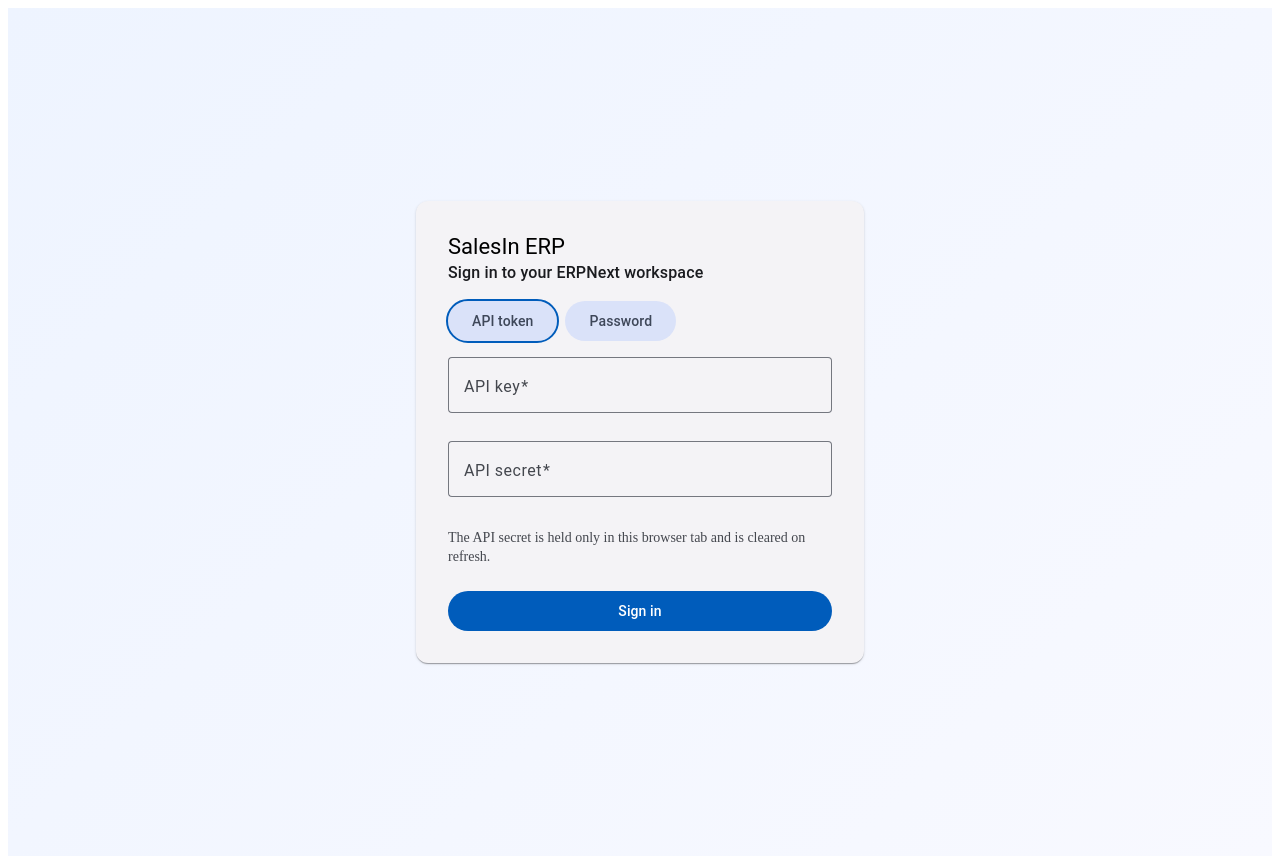
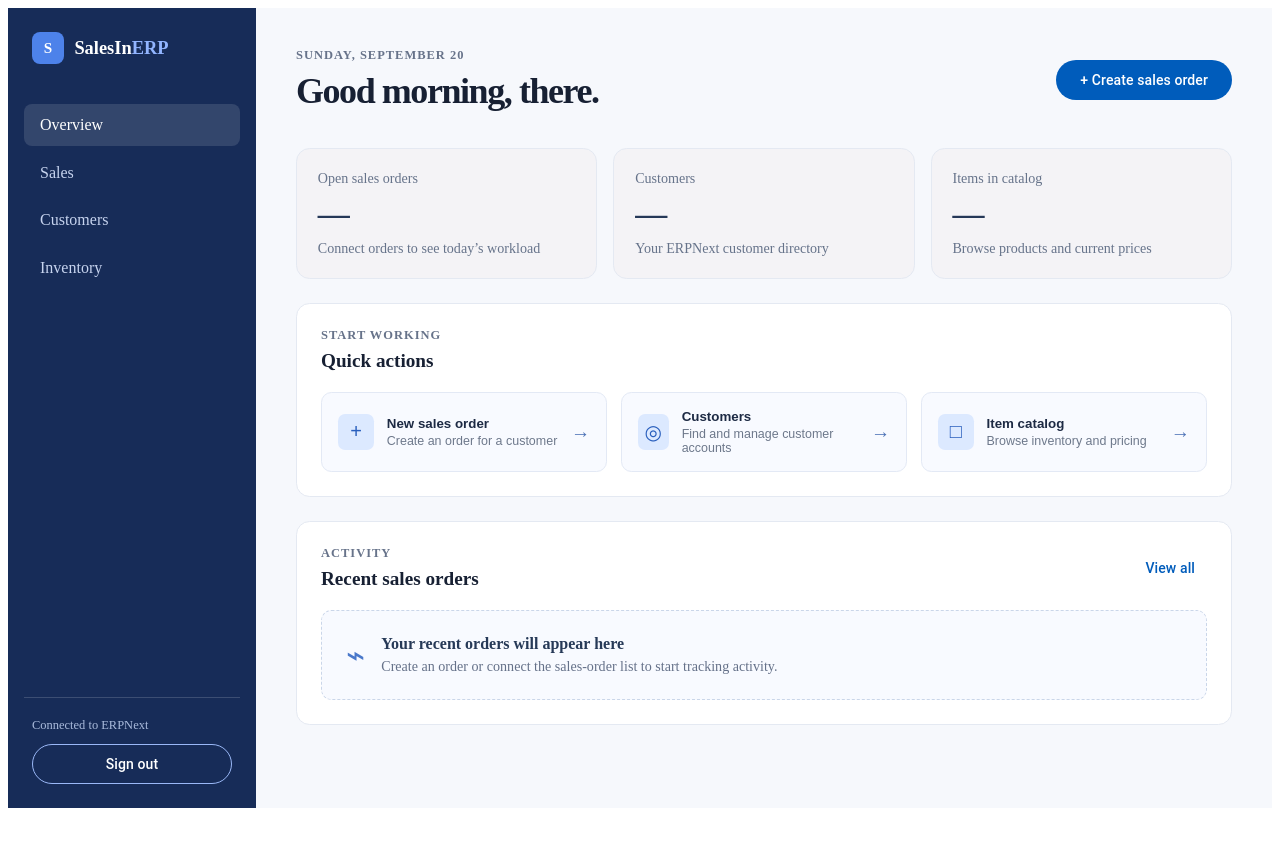
Before and after one commit to MajdKashlan/gptcodex, an Angular app in the folder apps/salesin-erp/: page / in a window 1280 px wide. Before the commit this address led to /login. After the commit the page ends 816 px from the top, so only its background shows below. Built offline with nearby package versions, Linux system fonts and the light colour scheme.

Commit message:
feat: add home component with routing and layout for sales overview

```diff
--- a/apps/salesin-erp/src/app/app.routes.ts
+++ b/apps/salesin-erp/src/app/app.routes.ts
@@ -1,6 +1,11 @@
 import { Routes } from '@angular/router';
 
 export const routes: Routes = [
+  {
+    path: '',
+    loadComponent: () =>
+      import('./features/home/home.component').then((module) => module.HomeComponent),
+  },
   {
     path: 'login',
     loadComponent: () =>
@@ -8,6 +13,6 @@
         (module) => module.LoginComponent,
       ),
   },
-  { path: '', pathMatch: 'full', redirectTo: 'login' },
+  { path: 'catalog', pathMatch: 'full', redirectTo: '' },
   { path: '**', redirectTo: 'login' },
 ];
--- a/apps/salesin-erp/src/app/features/authentication/login/login.component.ts
+++ b/apps/salesin-erp/src/app/features/authentication/login/login.component.ts
@@ -63,7 +63,7 @@
         : this.auth.loginWithPassword(this.passwordForm.getRawValue());
 
     request.pipe(finalize(() => this.loading.set(false))).subscribe({
-      next: () => void this.router.navigate(['/catalog']),
+      next: () => void this.router.navigate(['/']),
       error: () =>
         this.errorMessage.set(
           'Authentication was not accepted. Check your details and ERPNext permissions.',
--- /dev/null
+++ b/apps/salesin-erp/src/app/features/home/home.component.html
@@ -0,0 +1,92 @@
+<main class="workspace">
+  <aside class="sidebar">
+    <a class="brand" routerLink="/" aria-label="SalesIn ERP home">
+      <span class="brand-mark">S</span>
+      <span>SalesIn<span>ERP</span></span>
+    </a>
+
+    <nav aria-label="Main navigation">
+      <a class="nav-item active" routerLink="/">Overview</a>
+      <a class="nav-item" href="#quick-actions">Sales</a>
+      <a class="nav-item" href="#quick-actions">Customers</a>
+      <a class="nav-item" href="#quick-actions">Inventory</a>
+    </nav>
+
+    <div class="sidebar-footer">
+      <p>Connected to ERPNext</p>
+      <button matButton="outlined" type="button" (click)="signOut()">Sign out</button>
+    </div>
+  </aside>
+
+  <section class="content">
+    <header class="topbar">
+      <div>
+        <p class="eyebrow">{{ today }}</p>
+        <h1>Good morning, {{ userName() }}.</h1>
+      </div>
+      <button matButton="filled" type="button">+ Create sales order</button>
+    </header>
+
+    <section class="metric-grid" aria-label="Sales overview">
+      <mat-card>
+        <mat-card-content>
+          <p class="metric-label">Open sales orders</p>
+          <strong class="metric-value">—</strong>
+          <p class="metric-note">Connect orders to see today’s workload</p>
+        </mat-card-content>
+      </mat-card>
+      <mat-card>
+        <mat-card-content>
+          <p class="metric-label">Customers</p>
+          <strong class="metric-value">—</strong>
+          <p class="metric-note">Your ERPNext customer directory</p>
+        </mat-card-content>
+      </mat-card>
+      <mat-card>
+        <mat-card-content>
+          <p class="metric-label">Items in catalog</p>
+          <strong class="metric-value">—</strong>
+          <p class="metric-note">Browse products and current prices</p>
+        </mat-card-content>
+      </mat-card>
+    </section>
+
+    <section id="quick-actions" class="panel">
+      <div class="section-heading">
+        <div>
+          <p class="eyebrow">Start working</p>
+          <h2>Quick actions</h2>
+        </div>
+      </div>
+      <div class="action-grid">
+        @for (action of quickActions; track action.title) {
+          <button class="action-card" type="button">
+            <span class="action-symbol">{{ action.symbol }}</span>
+            <span>
+              <strong>{{ action.title }}</strong>
+              <small>{{ action.description }}</small>
+            </span>
+            <span class="arrow">→</span>
+          </button>
+        }
+      </div>
+    </section>
+
+    <section class="panel recent-panel">
+      <div class="section-heading">
+        <div>
+          <p class="eyebrow">Activity</p>
+          <h2>Recent sales orders</h2>
+        </div>
+        <button matButton type="button">View all</button>
+      </div>
+      <div class="empty-state">
+        <span>⌁</span>
+        <div>
+          <h3>Your recent orders will appear here</h3>
+          <p>Create an order or connect the sales-order list to start tracking activity.</p>
+        </div>
+      </div>
+    </section>
+  </section>
+</main>
--- /dev/null
+++ b/apps/salesin-erp/src/app/features/home/home.component.scss
@@ -0,0 +1,41 @@
+:host { display: block; min-height: 100dvh; }
+
+.workspace { background: #f6f8fc; color: #172033; display: flex; min-height: 100dvh; }
+.sidebar { background: #172c58; box-sizing: border-box; color: #e8efff; display: flex; flex: 0 0 15.5rem; flex-direction: column; padding: 1.5rem 1rem; }
+.brand { align-items: center; color: #fff; display: flex; font-size: 1.15rem; font-weight: 700; gap: .65rem; padding: 0 .5rem 2.5rem; text-decoration: none; }
+.brand span span { color: #92b5ff; }
+.brand-mark { align-items: center; background: #4d82ea; border-radius: .5rem; display: inline-flex; font-size: .95rem; height: 2rem; justify-content: center; width: 2rem; }
+nav { display: grid; gap: .35rem; }
+.nav-item { border-radius: .5rem; color: #c7d4ef; padding: .75rem 1rem; text-decoration: none; }
+.nav-item:hover, .nav-item.active { background: rgba(255, 255, 255, .12); color: #fff; }
+.sidebar-footer { border-top: 1px solid rgba(255, 255, 255, .16); margin-top: auto; padding: 1.25rem .5rem 0; }
+.sidebar-footer p { color: #aabbdc; font-size: .78rem; margin: 0 0 .7rem; }
+.sidebar-footer button { border-color: #9ab8f7; color: #fff; width: 100%; }
+.content { box-sizing: border-box; margin: 0 auto; max-width: 84rem; padding: 2.5rem; width: 100%; }
+.topbar, .section-heading { align-items: center; display: flex; justify-content: space-between; }
+.topbar { margin-bottom: 2.25rem; }
+h1, h2, h3, p { margin-top: 0; }
+h1 { font-size: clamp(1.65rem, 3vw, 2.25rem); letter-spacing: -.04em; margin-bottom: 0; }
+h2 { font-size: 1.2rem; margin-bottom: 0; }
+.eyebrow { color: #67738a; font-size: .78rem; font-weight: 700; letter-spacing: .08em; margin-bottom: .45rem; text-transform: uppercase; }
+.metric-grid { display: grid; gap: 1rem; grid-template-columns: repeat(3, 1fr); margin-bottom: 1.5rem; }
+mat-card { border: 1px solid #e4e9f2; border-radius: .85rem; box-shadow: none; }
+mat-card-content { padding: 1.3rem !important; }
+.metric-label, .metric-note { color: #66738a; font-size: .88rem; }
+.metric-label { margin-bottom: .65rem; }
+.metric-value { color: #253858; display: block; font-size: 2rem; line-height: 1; margin-bottom: .65rem; }
+.metric-note { margin-bottom: 0; }
+.panel { background: #fff; border: 1px solid #e4e9f2; border-radius: .85rem; margin-bottom: 1.5rem; padding: 1.5rem; }
+.section-heading { margin-bottom: 1.25rem; }
+.action-grid { display: grid; gap: .85rem; grid-template-columns: repeat(3, 1fr); }
+.action-card { align-items: center; background: #f8faff; border: 1px solid #e3e9f5; border-radius: .65rem; color: #1d2a44; cursor: pointer; display: flex; gap: .8rem; padding: 1rem; text-align: left; }
+.action-card:hover { border-color: #86a9ef; background: #f2f6ff; }
+.action-card strong, .action-card small { display: block; }
+.action-card small { color: #6d788b; font-size: .78rem; margin-top: .18rem; }
+.action-symbol { align-items: center; background: #dce9ff; border-radius: .45rem; color: #285ebd; display: inline-flex; font-size: 1.25rem; height: 2.25rem; justify-content: center; width: 2.25rem; }
+.arrow { color: #5075b8; font-size: 1.2rem; margin-left: auto; }
+.empty-state { align-items: center; background: #f8faff; border: 1px dashed #cad6e9; border-radius: .65rem; color: #657189; display: flex; gap: 1rem; padding: 1.5rem; }
+.empty-state > span { color: #4a78ca; font-size: 2rem; }
+.empty-state h3 { color: #263957; font-size: 1rem; margin-bottom: .3rem; }
+.empty-state p { font-size: .88rem; margin-bottom: 0; }
+@media (max-width: 760px) { .workspace { display: block; } .sidebar { display: none; } .content { padding: 1.25rem; } .topbar { align-items: flex-start; gap: 1rem; } .topbar button { white-space: nowrap; } .metric-grid, .action-grid { grid-template-columns: 1fr; } }
--- /dev/null
+++ b/apps/salesin-erp/src/app/features/home/home.component.ts
@@ -0,0 +1,42 @@
+import { Component, computed, inject } from '@angular/core';
+import { Router, RouterLink } from '@angular/router';
+import { MatButtonModule } from '@angular/material/button';
+import { MatCardModule } from '@angular/material/card';
+import { ErpNextAuthService } from '../../core/auth/erpnext-auth.service';
+
+interface QuickAction {
+  title: string;
+  description: string;
+  symbol: string;
+}
+
+@Component({
+  selector: 'app-home',
+  imports: [MatButtonModule, MatCardModule, RouterLink],
+  templateUrl: './home.component.html',
+  styleUrl: './home.component.scss',
+})
+export class HomeComponent {
+  private readonly auth = inject(ErpNextAuthService);
+  private readonly router = inject(Router);
+
+  protected readonly userName = computed(() => this.auth.currentUser() ?? 'there');
+  protected readonly today = new Intl.DateTimeFormat('en', {
+    weekday: 'long',
+    month: 'long',
+    day: 'numeric',
+  }).format(new Date());
+
+  protected readonly quickActions: QuickAction[] = [
+    { title: 'New sales order', description: 'Create an order for a customer', symbol: '+' },
+    { title: 'Customers', description: 'Find and manage customer accounts', symbol: '◎' },
+    { title: 'Item catalog', description: 'Browse inventory and pricing', symbol: '□' },
+  ];
+
+  protected signOut(): void {
+    this.auth.logout().subscribe({
+      complete: () => void this.router.navigate(['/login']),
+      error: () => void this.router.navigate(['/login']),
+    });
+  }
+}
```
